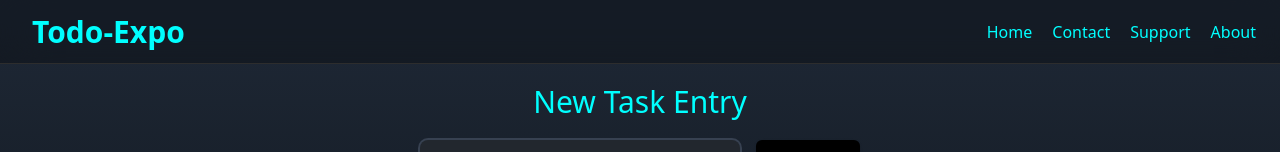
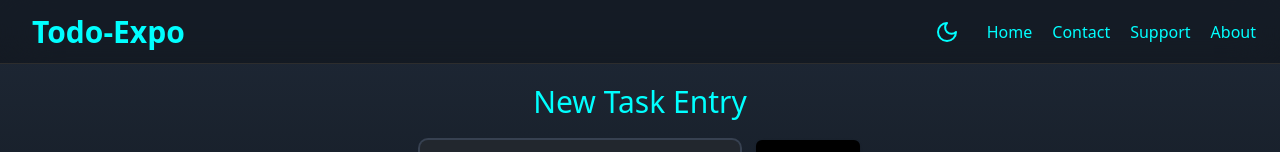
Before and after one commit to bolanpartik/task-expo, a React (Vite) app: page / in a window 1280 px wide. Shown: the top 152 px of the page. Built offline with nearby package versions, Linux system fonts and the light colour scheme.

Commit message:
add change theme button and improve styles

```diff
--- a/src/components/NavBar.jsx
+++ b/src/components/NavBar.jsx
@@ -1,10 +1,27 @@
-export default function NavBar(){
+import { Sun } from 'lucide-react';
+import { Moon } from 'lucide-react';
+
+export default function NavBar({mode,setMode}){
+
+    const handleTheme=()=>{
+        if(mode=='dark'){
+            setMode('light')
+        }else{
+            setMode('dark')
+        }
+    }
+
     return(
-        <div className='h-16 flex justify-between bg-black/30 backdrop-blur-xl text-customCyan border-b border-customGray'>
+        <div className='h-16 flex justify-between bg-black/30 backdrop-blur-xl text-customCyan border-b border-customGray sticky top-0 z-10'>
             <div className='flex items-center ml-8'>
                 <p className='text-3xl font-bold'>Todo-Expo</p>
             </div>
             <div className='flex gap-5 items-center mr-6'>
+                <button
+                    onClick={handleTheme}
+                    className='rounded-full p-2 transition-all hover:bg-hoverShade'>
+                        {mode=='dark'?<Sun/>:<Moon/>}
+                </button>
                 <a href='#' className='underline-offset-4 hover:underline hover:scale-110 decoration-yellow-500 transition-all'>Home</a>
                 <a href='#' className='underline-offset-4 hover:underline hover:scale-110 decoration-yellow-500 transition-all'>Contact</a>
                 <a href='#' className='underline-offset-4 hover:underline hover:scale-110 decoration-yellow-500 transition-all'>Support</a>
```
